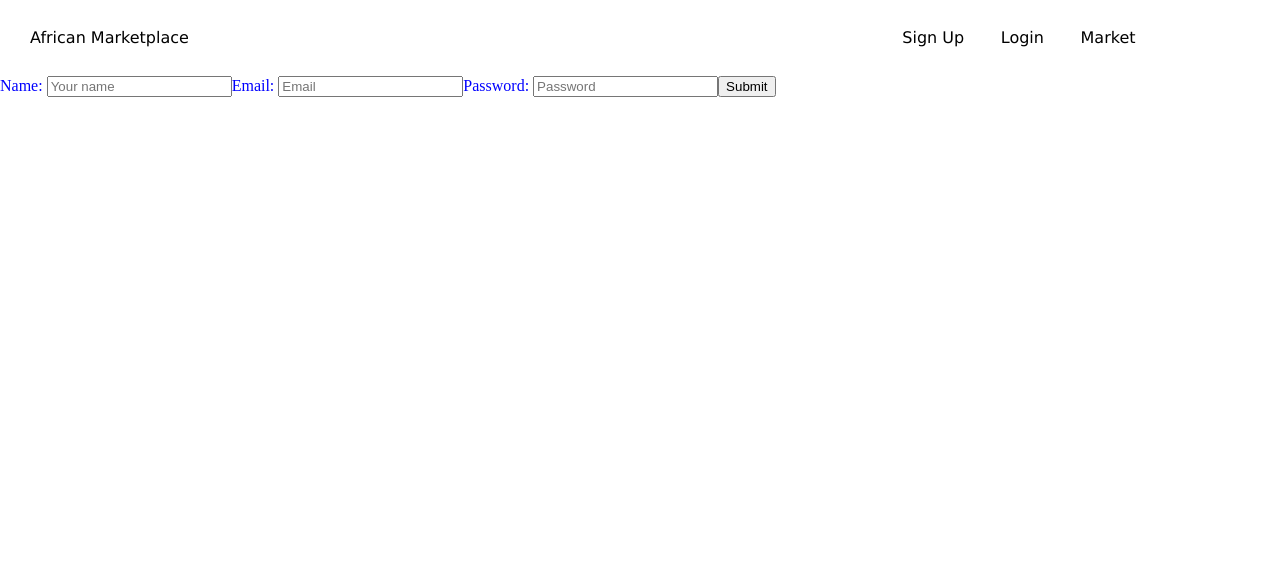
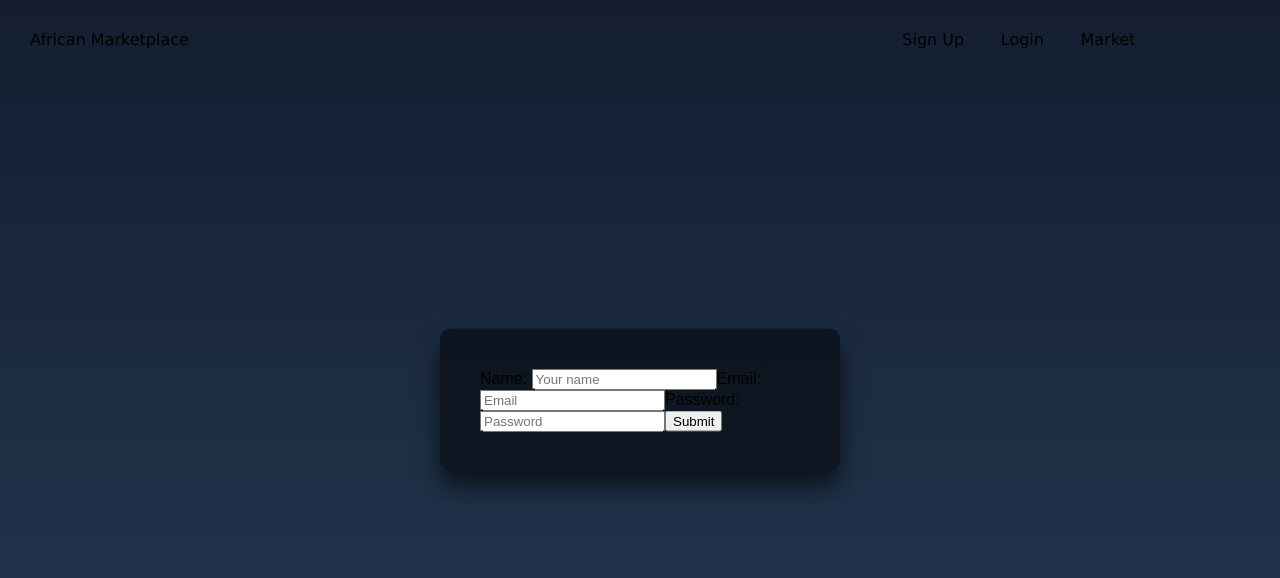
Before and after one commit to African-Market-Place-Build/front-end, a React (Create React App) app in the folder african-market/: page /register in a window 1280 px wide. Shown: the top 578 px of the page. Built offline with nearby package versions, Linux system fonts and the light colour scheme.

Commit message:
Login form color scheme

```diff
--- a/african-market/src/components/Register.js
+++ b/african-market/src/components/Register.js
@@ -3,8 +3,18 @@ import { useForm } from 'react-hook-form'
 import styled from 'styled-components'
 
 
-const Form = styled.form`
-color: blue;`
+const LoginBox = styled.div`
+    position: absolute;
+  top: 50%;
+  left: 50%;
+  width: 400px;
+  padding: 40px;
+  transform: translate(-50%, -50%);
+  background: rgba(0,0,0,.5);
+  box-sizing: border-box;
+  box-shadow: 0 15px 25px rgba(0,0,0,.6);
+  border-radius: 10px;
+`
 
 const SignUp = () => {
     const { register, handleSubmit, errors } = useForm()
@@ -20,7 +30,8 @@ const SignUp = () => {
     }
 
     return (
-        <Form onSubmit={handleSubmit(onSubmit)}>
+        <LoginBox>
+        <form onSubmit={handleSubmit(onSubmit)}>
             <label htmlFor="name">Name: </label>
             <input type='text' placeholder='Your name' name='name' ref={register} />
             <label htmlFor="email">Email: </label>
@@ -35,8 +46,8 @@ const SignUp = () => {
                 ref={register({ required: true, minLength: 8 })} />
             <input type='submit' />
             {errors.password && <p>Pasassword must be atleast 8 characters!</p>}
-        </Form>
-
+        </form>
+        </LoginBox>
     )
 
 }
--- a/african-market/src/index.css
+++ b/african-market/src/index.css
@@ -18,13 +18,19 @@ time, mark, audio, video {
 	font: inherit;
 	vertical-align: baseline;
 }
+html {
+	height: 100%;
+}
 /* HTML5 display-role reset for older browsers */
 article, aside, details, figcaption, figure,
 footer, header, hgroup, menu, nav, section {
 	display: block;
 }
 body {
-	line-height: 1;
+	margin:0;
+  padding:0;
+  font-family: sans-serif;
+  background: linear-gradient(#141e30, #243b55);
 }
 ol, ul {
 	list-style: none;
```
